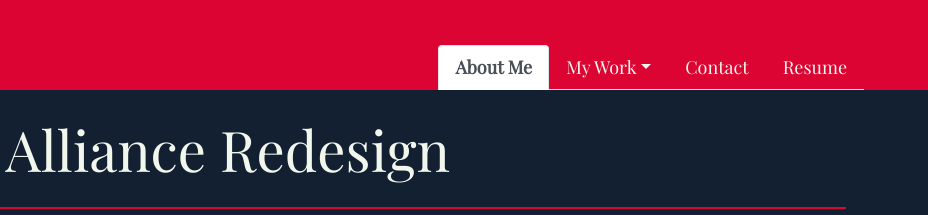
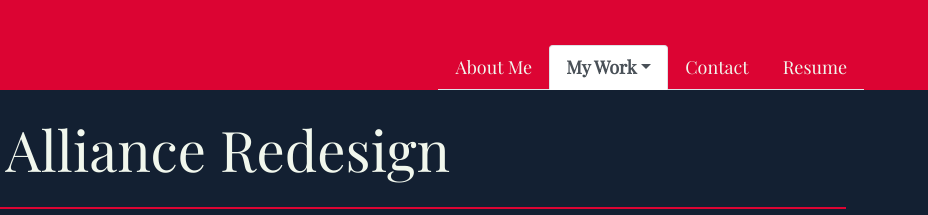
Before and after one commit to garrettwlowery/UX_UI_HW_20, a plain HTML site: page index.html in a window 1280 px wide. Shown: the top 215 px of the page, 352-1280 px from the left. Drawn offline with nearby package versions, Linux system fonts and the light colour scheme.

Commit message:
Update index.html

```diff
--- a/index.html
+++ b/index.html
@@ -19,10 +19,10 @@
             <div class="navTabs">
               <ul class="nav nav-tabs">
                   <li class="nav-item">
-                    <a class="nav-link active" aria-current="page" href="#">About Me</a>
+                    <a class="nav-link" aria-current="page" href="#">About Me</a>
                   </li>
                   <li class="nav-item dropdown">
-                    <a class="nav-link dropdown-toggle" data-bs-toggle="dropdown" href="#" role="button" aria-expanded="false">My Work</a>
+                    <a class="nav-link dropdown-toggle active" data-bs-toggle="dropdown" href="#" role="button" aria-expanded="false">My Work</a>
                     <ul class="dropdown-menu">
                       <li><a class="dropdown-item" href="#">Coral Reef Alliance Redesign</a></li>
                       <li><a class="dropdown-item" href="#">ATF Webesite Redesign</a></li>
```
